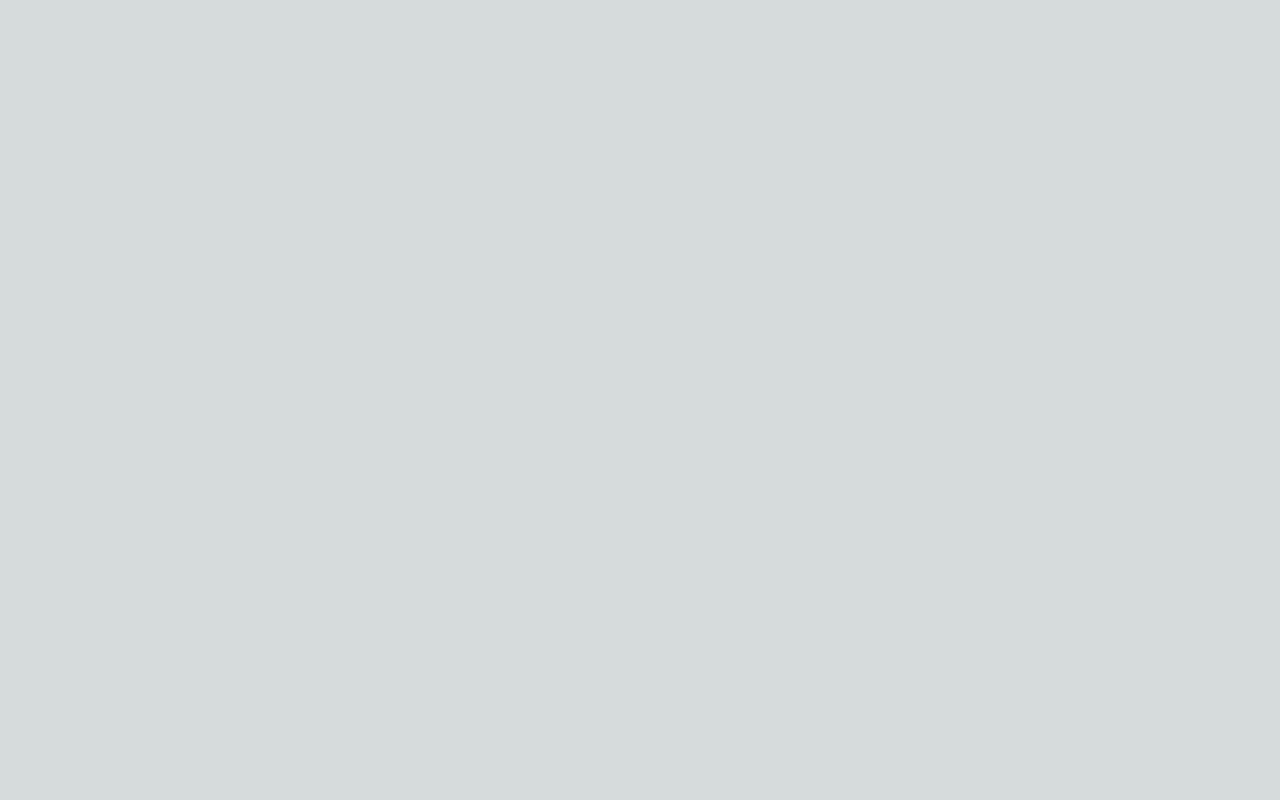
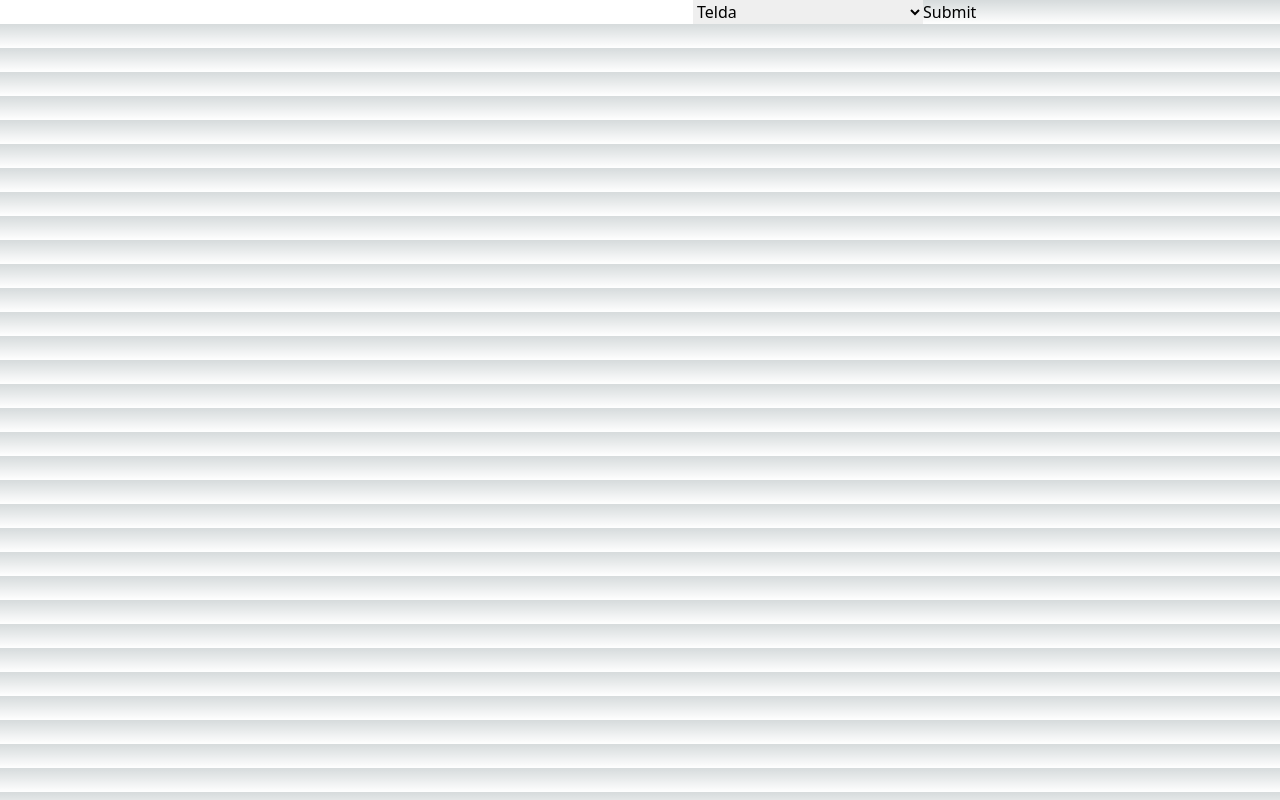
Before and after one commit to TEDx-Bedayia/platform, a Next.js app: page /book in a window 1280 px wide. Built offline with nearby package versions, Linux system fonts and the light colour scheme.

Commit message:
Add Sample HTML Skeleton and JS for Ticket Booking

```diff
--- a/app/book/page.tsx
+++ b/app/book/page.tsx
@@ -1,5 +1,54 @@
+import { useState } from 'react';
+
 export default function SingleTickets() {
+    const [formData, setFormData] = useState({
+        email: '',
+        name: '',
+        phone: '',
+        paymentMethod: ''
+    });
+
+    const handleChange = (e: React.ChangeEvent<HTMLInputElement | HTMLSelectElement>) => {
+        const { name, value } = e.target;
+        setFormData({
+            ...formData,
+            [name]: value
+        });
+    };
+
+    async function handleSubmit(e: React.FormEvent) {
+        e.preventDefault();
+        const response = await fetch('/api/submit-ticket', {
+            method: 'POST',
+            headers: {
+                'Content-Type': 'application/json'
+            },
+            body: JSON.stringify(formData)
+        });
+
+        if (response.ok) {
+            // Handle successful response
+            console.log('Form submitted successfully');
+        } else {
+            // Handle error response
+            console.error('Form submission error');
+        }
+    }
+
     return (
-        <section id="book-one-ticket"></section>
+        <section id="book-one-ticket">
+            <form onSubmit={handleSubmit}>
+                <input type="email" name="email" id="email-input" value={formData.email} onChange={handleChange} />
+                <input type="text" name="name" id="name-input" value={formData.name} onChange={handleChange} />
+                <input type="text" name="phone" id="phone-input" value={formData.phone} onChange={handleChange} />
+                <select name="paymentMethod" id="payment-method" value={formData.paymentMethod} onChange={handleChange}>
+                    <option value="telda">Telda</option>
+                    <option value="instapay">Instapay</option>
+                    <option value="mobile-wallet">Mobile Wallet (VF Cash, etc.)</option>
+                    <option value="school-cash">School Office</option>
+                </select>
+                <button type="submit">Submit</button>
+            </form>
+        </section>
     );
 }
```
